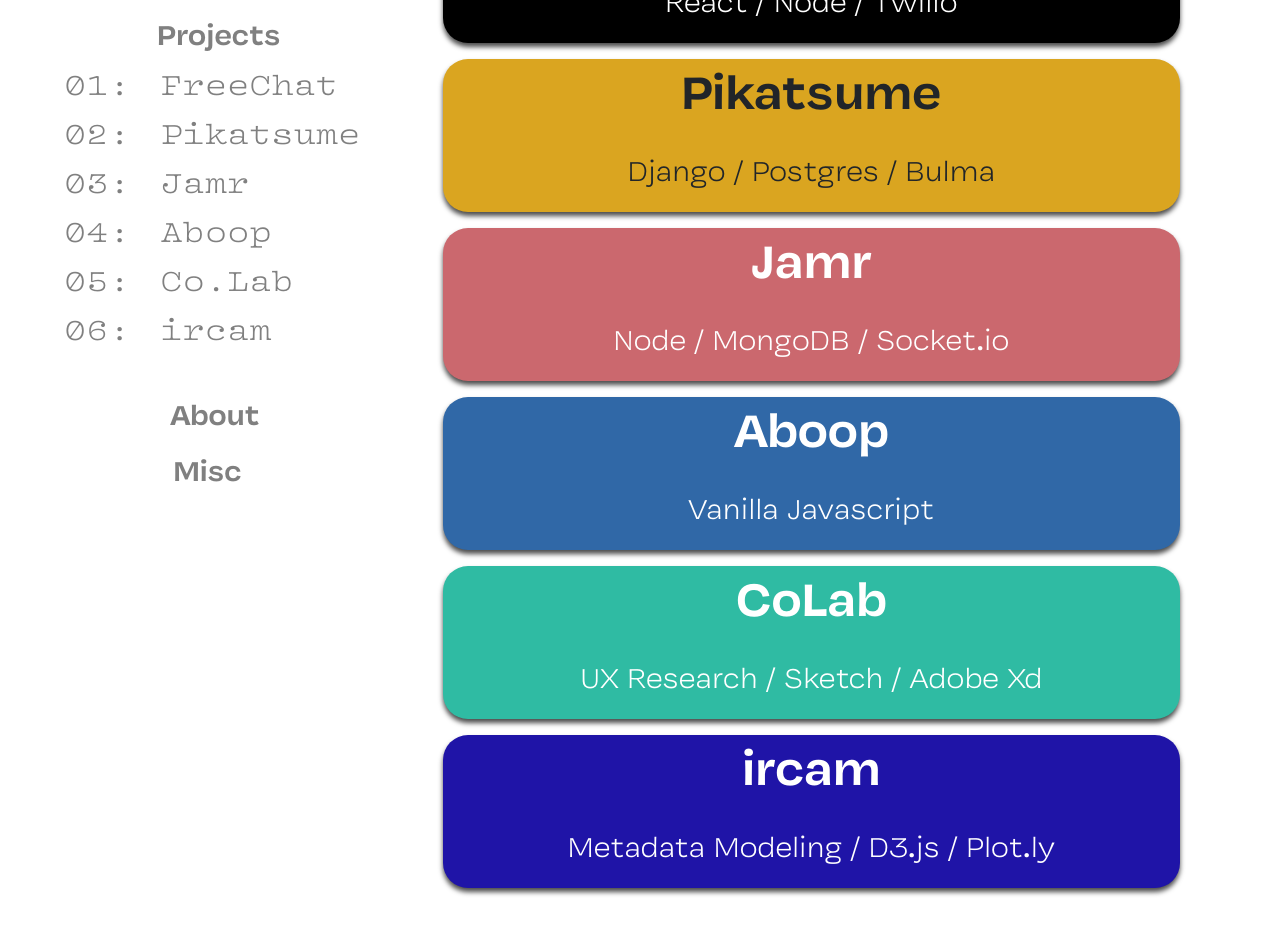
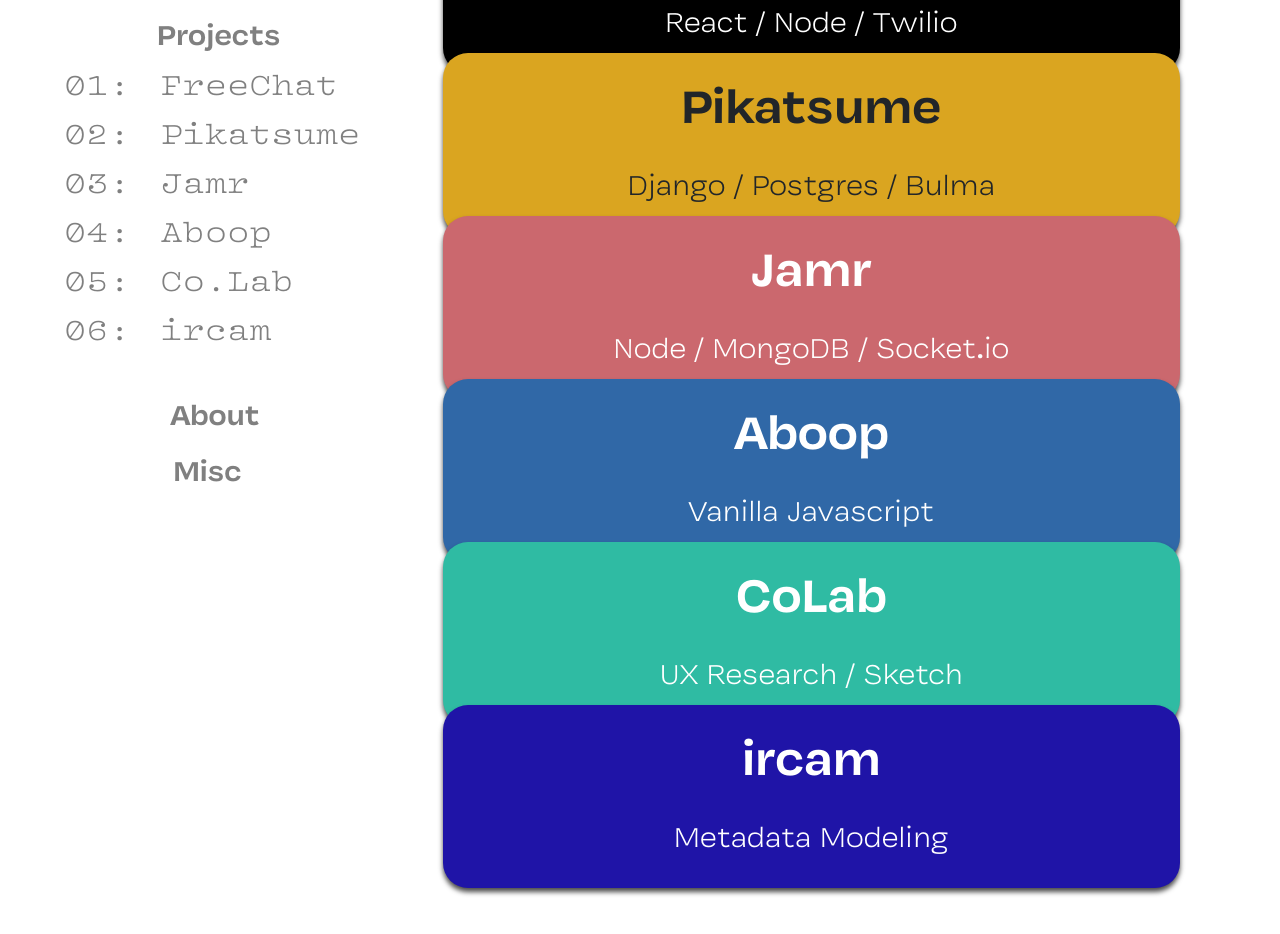
Before and after one commit to kleimaj/kleimaj.github.io, a React (Create React App) app: page /projects in a window 1280 px wide. Shown: the part 160-1094 px from the top of the page. Built offline with nearby package versions, Linux system fonts and the light colour scheme.

Commit message:
styles card types

```diff
--- a/src/Components/Project/Project.css
+++ b/src/Components/Project/Project.css
@@ -7,10 +7,13 @@
 .project h3 {
   font-family: 'Vulf Sans Bold';
   font-size: 50px;
+  padding-top: 20px;
 }
 
 .project p {
   text-align: center;
+  padding-bottom: 30px;
+  margin-bottom: -20px;
 }
 
 .freechat {
--- a/src/Components/Project/Project.scss
+++ b/src/Components/Project/Project.scss
@@ -11,9 +11,12 @@
     h3 {
         font-family: 'Vulf Sans Bold';
         font-size: 50px;
+        padding-top: 20px;
     }
     p {
         text-align: center;
+        padding-bottom: 30px;
+        margin-bottom: -20px;
     }
     // img {
     //     width: 70px;
--- a/src/Containers/Projects/Projects.js
+++ b/src/Containers/Projects/Projects.js
@@ -26,12 +26,12 @@
         },
         {
             name: 'CoLab',
-            description: 'UX Research / Sketch / Adobe Xd',
+            description: 'UX Research / Sketch',
             src: path+'group.svg'
         },
         {
             name: 'ircam',
-            description: 'Metadata Modeling / D3.js / Plot.ly',
+            description: 'Metadata Modeling',
             src: path+'ircam.svg'
         }
 
```
Also changed, not shown: 1 other file (tests, documents, lock files or other folders).
